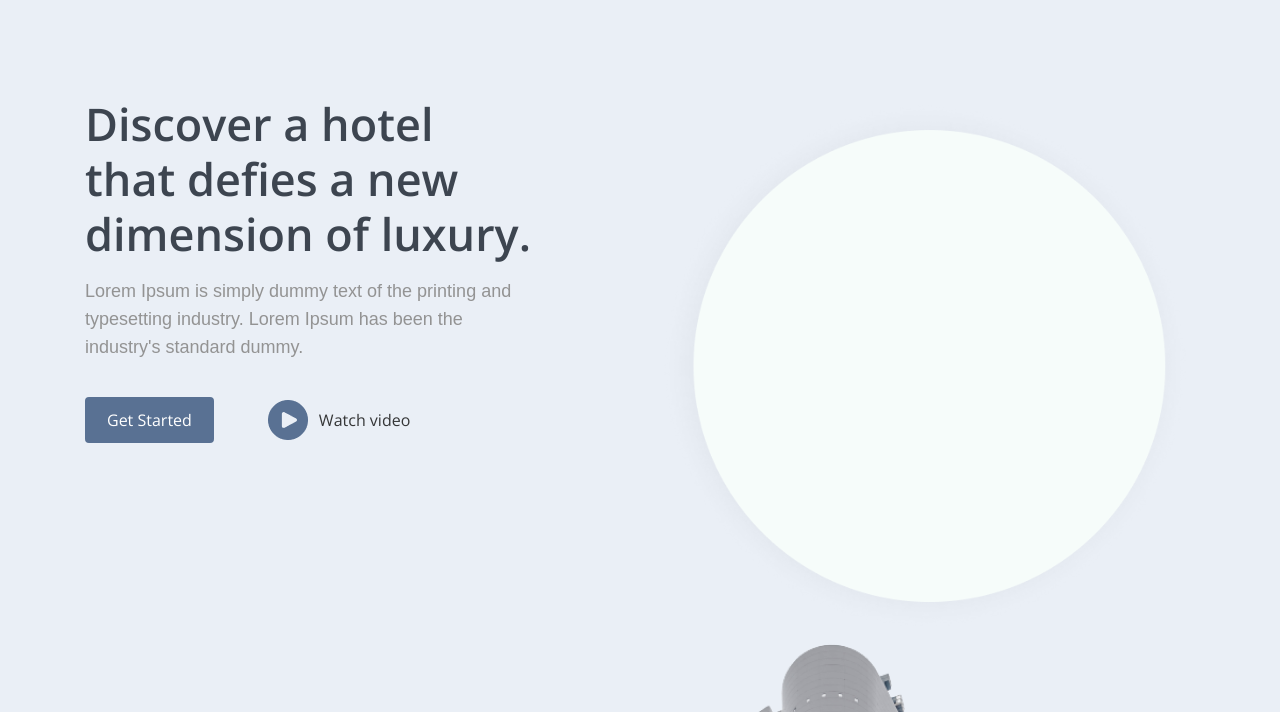
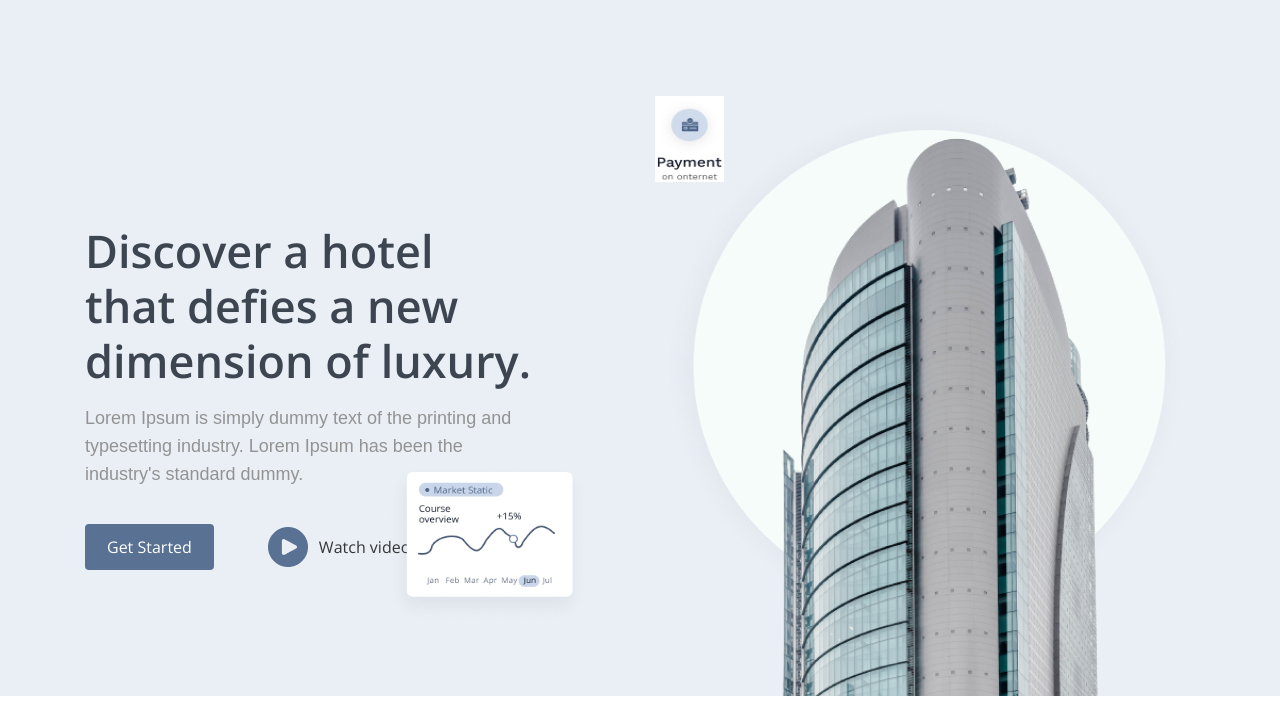
Before and after one commit to dhpcode/hotel-landing-page, a plain HTML site: page index.html in a window 1280 px wide. Shown: the part 88-800 px from the top of the page. Drawn offline with nearby package versions, Linux system fonts and the light colour scheme; a web font is replaced by a local one.

Commit message:
add some styles to hero

```diff
--- a/css/styles.css
+++ b/css/styles.css
@@ -221,11 +221,10 @@ only screen and (min-resolution: 2dppx) {}
 /* HERO-SECTION */
 
 .hero {
+  height: 680px;
   padding-top: 80px;
   background-color: var(--gray-color);
 }
-
-.container {}
 
 .hero__container {
   display: flex;
@@ -233,6 +232,7 @@ only screen and (min-resolution: 2dppx) {}
 }
 
 .hero__content {
+  align-self: center;
   width: 450px;
 }
 
@@ -294,17 +294,37 @@ only screen and (min-resolution: 2dppx) {}
 }
 
 .hero__media {
+  position: relative;
   flex-grow: 0;
+  height: 600px;
   width: 540px;
 }
 
 .hero__img-ellipse {
+  position: absolute;
+  top: 0;
+  right: 0;
   width: 540px;
   height: 540px;
 }
 
-.hero__img-tower {}
+.hero__img-tower {
+  position: absolute;
+  bottom: 0;
+  right: 95px;
+  width: 320px;
+  height: 559px;
+}
 
-.hero__img-payment {}
+.hero__img-payment {
+  width: 69px;
+  height: 86px;
+}
 
-.hero__img-static {}
+.hero__img-static {
+  position: absolute;
+  left: -50%;
+  bottom: 71px;
+  width: 206px;
+  height: 163px;
+}
```
